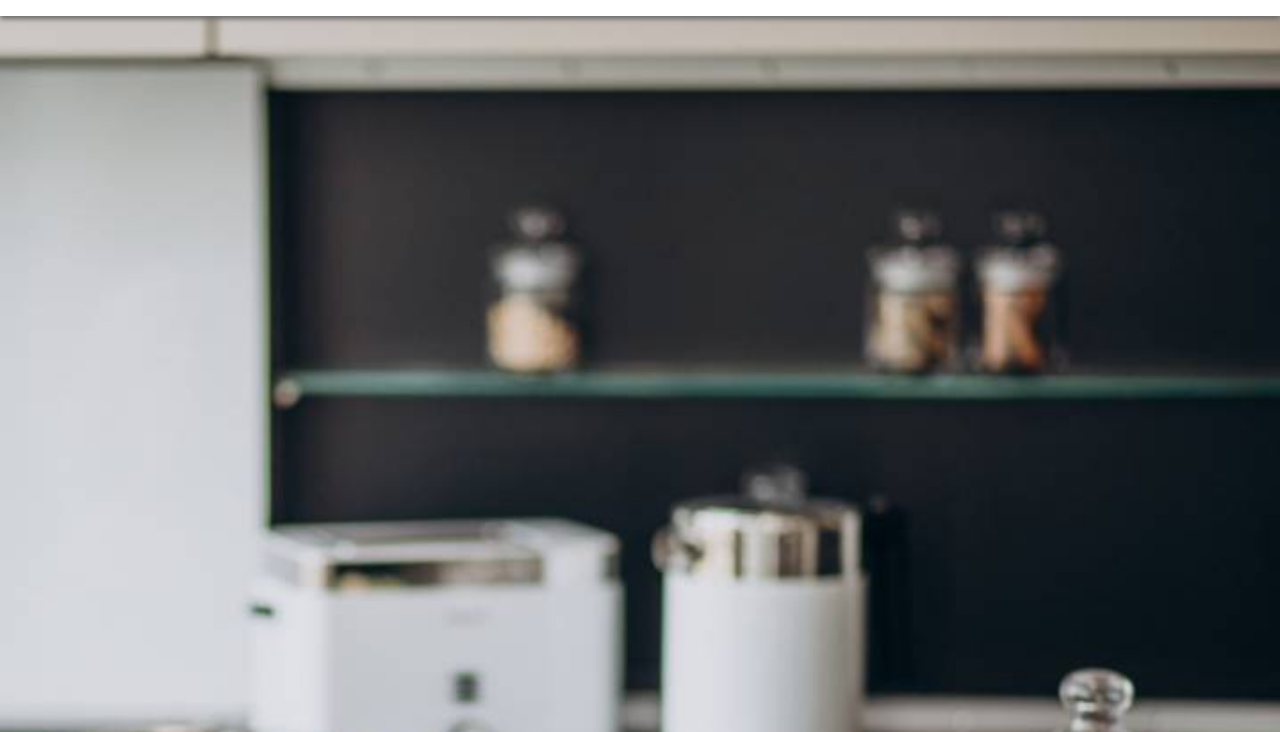
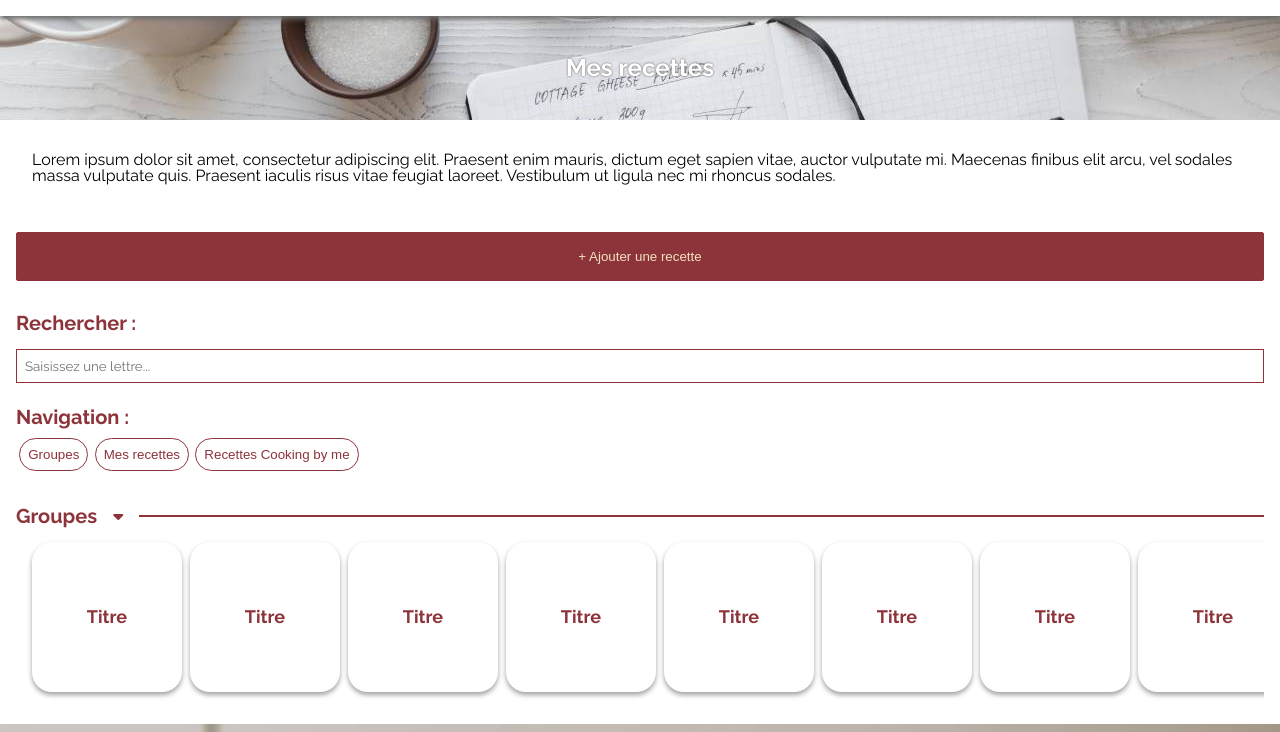
Before and after one commit to XavierJoliot/cooking-by-me__front, a React app: page /mes-recettes in a window 1280 px wide. Shown: the part 220-952 px from the top of the page. Built offline with nearby package versions, Linux system fonts and the light colour scheme.

Commit message:
recipes page created

```diff
--- a/src/components/App/index.js
+++ b/src/components/App/index.js
@@ -12,6 +12,7 @@ import Home from '../Home';
 import AboutUs from '../AboutUs';
 import Contact from '../Contact';
 import Legals from '../Legals';
+import Recipes from '../Recipes';
 
 // == Composant
 const App = () => {
@@ -32,6 +33,7 @@ const App = () => {
       <Routes>
         <Route path="/" element={<Home />} />
         <Route path="/a-propos-de-nous" element={<AboutUs />} />
+        <Route path="/mes-recettes" element={<Recipes />} />
         <Route path="/contact" element={<Contact />} />
         <Route path="/mentions-legales" element={<Legals />} />
       </Routes>
--- a/src/components/Header/index.js
+++ b/src/components/Header/index.js
@@ -35,6 +35,9 @@ const Header = () => {
             <a className='header__left__navigation__list__link' href='/a-propos-de-nous'>
               <li className='header__left__navigation__list__link__item'>À propos de nous</li>
             </a>
+            <a className='header__left__navigation__list__link' href='/mes-recettes'>
+              <li className='header__left__navigation__list__link__item'>Mes recettes</li>
+            </a>
             <a className='header__left__navigation__list__link' href='/contact'>
               <li className='header__left__navigation__list__link__item'>Contact</li>
             </a>
--- /dev/null
+++ b/src/components/Recipes/index.js
@@ -0,0 +1,56 @@
+// import style
+import './styles.scss';
+
+// import components
+import InternPageHeadSection from '../../shared/internPageHeadSection';
+
+// import images
+import HeadImage from '../../assets/images/recipes.jpg';
+import Sidebar from '../../shared/sidebar';
+import GroupCard from '../../shared/groupCard';
+
+const Recipes = () => {
+  const handleClick = (e) => {
+    if(e.target.classList.contains('fa-caret-down')){
+      e.target.classList.replace('fa-caret-down', 'fa-caret-right');
+    } else {
+      e.target.classList.replace('fa-caret-right', 'fa-caret-down');
+    }
+  }
+  return(
+    <main className='recipes'>
+      <InternPageHeadSection imagePath={HeadImage} title='Mes recettes' />
+      <section className='recipes__description'>
+        <p className='recipes__description__text'>
+        Lorem ipsum dolor sit amet, consectetur adipiscing elit. Praesent enim mauris, dictum eget sapien vitae, auctor vulputate mi. Maecenas finibus elit arcu, vel sodales massa vulputate quis. Praesent iaculis risus vitae feugiat laoreet. Vestibulum ut ligula nec mi rhoncus sodales.
+        </p>
+      </section>
+      <section className='recipes__list'>
+        <section className='recipes__list__left'>
+          <Sidebar />
+        </section>
+        <section className='recipes__list__right'>
+          <div className='recipes__list__right__group'>
+            <div className='recipes__list__right__group__title'>
+              <h2 className='recipes__list__right__group__title__text'>Groupes</h2>
+              <i className="fa-solid fa-caret-down recipes__list__right__group__title__icon" onClick={handleClick}></i>
+              <span className='recipes__list__right__group__title__bar'></span>
+            </div>
+            <div className='content recipes__list__right__group__content'>
+              <GroupCard title='Titre' imagePath='' />
+              <GroupCard title='Titre' imagePath='' />
+              <GroupCard title='Titre' imagePath='' />
+              <GroupCard title='Titre' imagePath='' />
+              <GroupCard title='Titre' imagePath='' />
+              <GroupCard title='Titre' imagePath='' />
+              <GroupCard title='Titre' imagePath='' />
+              <GroupCard title='Titre' imagePath='' />
+            </div>
+          </div>
+        </section>
+      </section>
+    </main>
+  );
+};
+
+export default Recipes;
--- /dev/null
+++ b/src/components/Recipes/styles.scss
@@ -0,0 +1,49 @@
+@use '../../styles/vars';
+
+.recipes {
+
+  &__description {
+    padding: 2rem;
+  }
+
+  &__list {
+
+    &__left {
+
+    }
+
+    &__right {
+
+      &__group {
+        padding: 1rem;
+
+        &__title {
+          width: 100%;
+          display: flex;
+          align-items: center;
+
+          &__text {
+            font-weight: vars.$font-bold;
+          }
+
+          &__icon {
+            margin: 0 1rem;
+            color: vars.$first-color;
+          }
+
+          &__bar {
+            height: 2px;
+            width: 100%;
+            background-color: vars.$first-color;
+          }
+        }
+
+        &__content {
+          display: flex;
+          padding: 1rem;
+          overflow: auto;
+        }
+      }
+    }
+  }
+}
--- a/src/shared/button/styles.scss
+++ b/src/shared/button/styles.scss
@@ -5,6 +5,10 @@
   border: none;
   transition: all .5s;
   border-radius: 2px;
+}
+
+.full {
+  width: 100%;
 }
 
 .fill {
@@ -30,3 +34,9 @@
     color: vars.$second-color;
   }
 }
+
+.filter {
+  border-radius: 30px;
+  padding: .5rem;
+  margin: .2rem;
+}
--- a/src/shared/footerMenu/index.js
+++ b/src/shared/footerMenu/index.js
@@ -16,7 +16,7 @@ const FooterMenu = () => (
       <a className='footer-navigation__list__link' href='/a-propos-de-nous' target='_blank'>
         <li className='footer-navigation__list__link__item'>À propos de nous</li>
       </a>
-      <a className='footer-navigation__list__link' href='#' target='_blank'>
+      <a className='footer-navigation__list__link' href='mes-recettes' target='_blank'>
         <li className='footer-navigation__list__link__item'>Mes recettes</li>
       </a>
       <a className='footer-navigation__list__link' href='#' target='_blank'>
--- /dev/null
+++ b/src/shared/groupCard/index.js
@@ -0,0 +1,16 @@
+// import utils
+import './styles.scss';
+import PropTypes from 'prop-types';
+
+const GroupCard = ({ title, imagePath }) => (
+  <article className='group-card' style={{'backgroundImage': imagePath}}>
+    <h3 className='group-card__title'>{title}</h3>
+  </article>
+);
+
+GroupCard.propTypes = {
+  title: PropTypes.string.isRequired,
+  imagePath: PropTypes.string.isRequired
+}
+
+export default GroupCard;
--- /dev/null
+++ b/src/shared/groupCard/styles.scss
@@ -0,0 +1,18 @@
+@use '../../styles/vars';
+
+.group-card {
+  min-width: 150px;
+  min-height: 150px;
+  display: flex;
+  justify-content: center;
+  align-items: center;
+  background-size: cover;
+  background-repeat: no-repeat;
+  border-radius: 20px;
+  box-shadow: 0px 3px 5px #a2a2a2;
+  margin-right: .5rem;
+
+  &__title {
+    font-weight: vars.$font-bold;
+  }
+}
--- a/src/shared/input/index.js
+++ b/src/shared/input/index.js
@@ -7,6 +7,12 @@ const Input = ({ name, type, value, label, placeholder }) => {
   const handleChange = (e) => {
     console.log(e.target.value);
   };
+
+  let labelVisibility = <label className='group__label' htmlFor={name}>{label}</label>;
+
+  if(!label) {
+    labelVisibility = null;
+  }
 
   let input = <input
       className='group__input'
@@ -30,7 +36,7 @@ const Input = ({ name, type, value, label, placeholder }) => {
   }
   return (
     <div className='group'>
-      <label className='group__label' htmlFor={name}>{label}</label>
+      {label}
       {input}
     </div>
   );
@@ -40,7 +46,7 @@ Input.propTypes = {
   name: PropTypes.string.isRequired,
   type: PropTypes.string.isRequired,
   value: PropTypes.string.isRequired,
-  label: PropTypes.string.isRequired,
+  label: PropTypes.string,
   placeholder: PropTypes.string.isRequired,
 }
 
--- a/src/shared/internPageHeadSection/styles.scss
+++ b/src/shared/internPageHeadSection/styles.scss
@@ -12,7 +12,8 @@
   &__title {
     width: 100%;
     font-weight: vars.$font-bold;
+    text-shadow: vars.$third-color 0 0 2px;
     padding: .5rem;
-    background-color: rgba(255, 255, 255, 0.7);
+    color: #fff;
   }
 }
--- /dev/null
+++ b/src/shared/sidebar/index.js
@@ -0,0 +1,26 @@
+// import utils
+import './styles.scss';
+
+// import components
+import Button from '../../shared/button';
+import Input from '../../shared/input';
+
+const Sidebar = () => (
+  <aside className='sidebar'>
+    <div className='sidebar__add'>
+      <Button type='button' text='+ Ajouter une recette' className='fill full' />
+    </div>
+    <div className='sidebar__search'>
+      <h2 className='sidebar__search__title'>Rechercher :</h2>
+      <Input type='search' name='searchbar' value='' placeholder='Saisissez une lettre...' />
+    </div>
+    <div className='sidebar__navigation'>
+      <h2 className='sidebar__navigation__title'>Navigation :</h2>
+      <Button type='button' text='Groupes' className='stroke filter' />
+      <Button type='button' text='Mes recettes' className='stroke filter' />
+      <Button type='button' text='Recettes Cooking by me' className='stroke filter' />
+    </div>
+  </aside>
+);
+
+export default Sidebar;
--- /dev/null
+++ b/src/shared/sidebar/styles.scss
@@ -0,0 +1,29 @@
+@use '../../styles/vars';
+
+.sidebar {
+  width: 100%;
+  padding: 1rem;
+
+  &__add {
+    width: 100%;
+    margin-bottom: 2rem;
+  }
+
+  &__search {
+    margin-bottom: 1rem;
+
+    &__title {
+      font-weight: vars.$font-bold;
+      margin-bottom: .5rem;
+    }
+  }
+
+  &__navigation {
+    width: 100%;
+
+    &__title {
+      font-weight: vars.$font-bold;
+      margin-bottom: .5rem;
+    }
+  }
+}
```
Also changed, not shown: src/assets/images/recipes.jpg (added).
